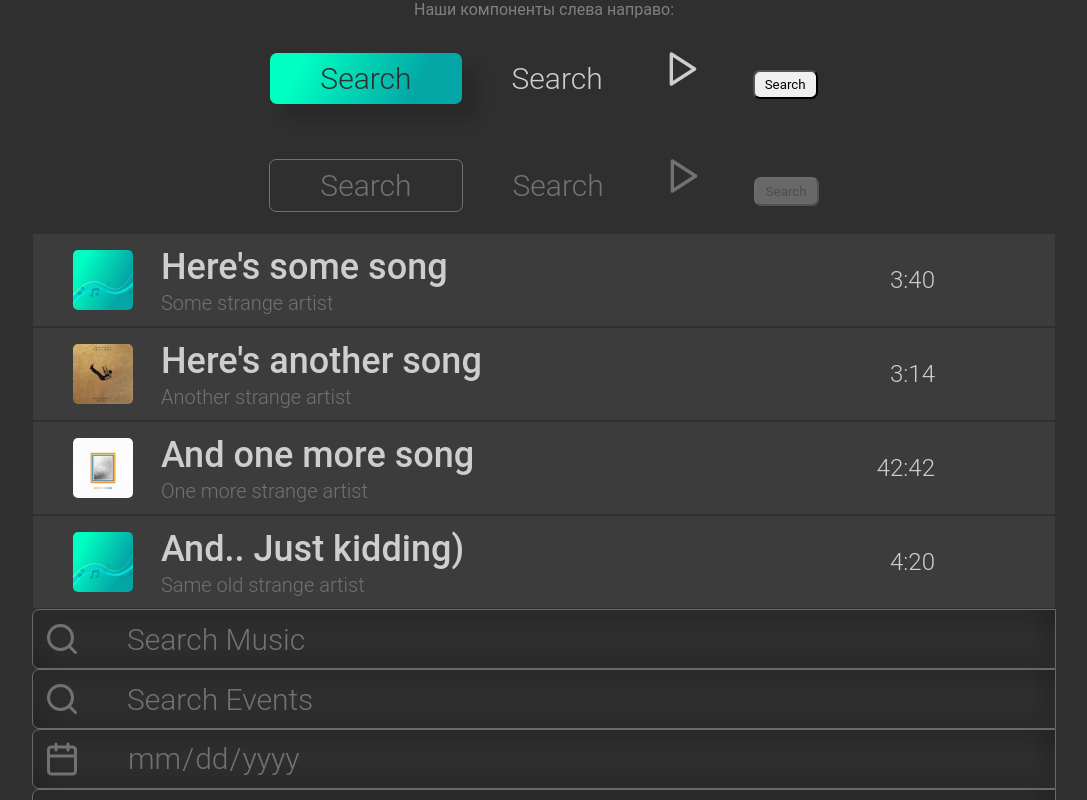
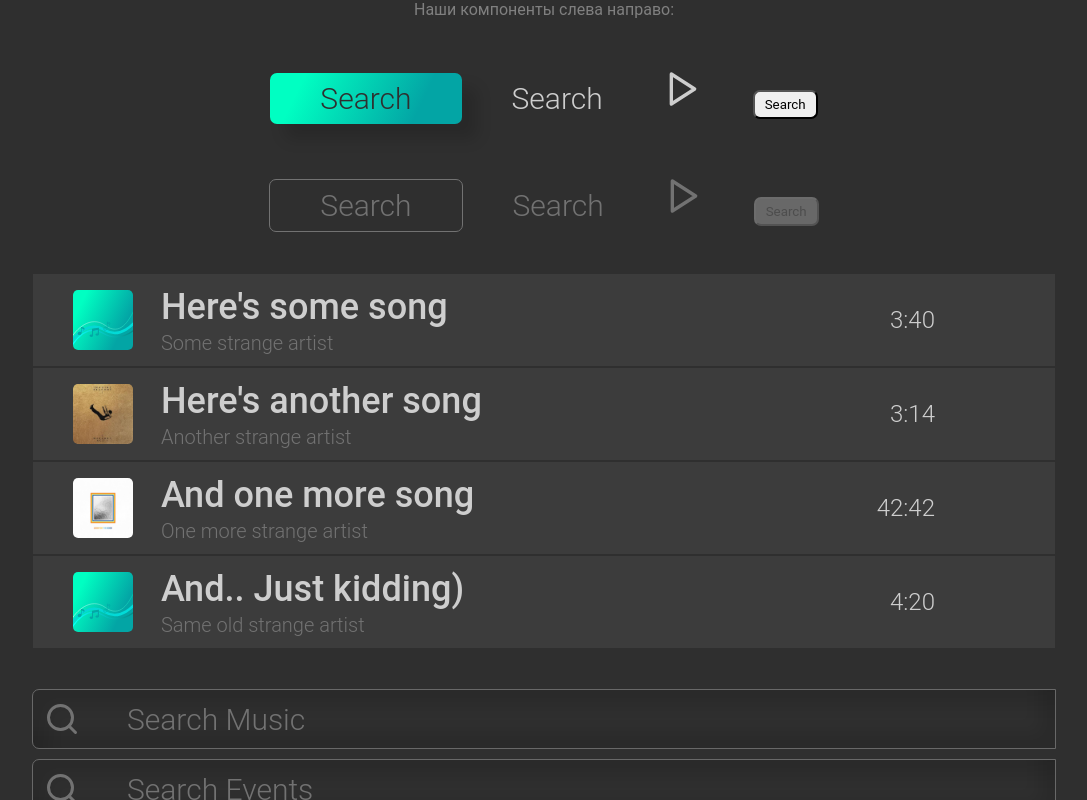
Before and after one commit to mari1647iv/music-player, a React (Create React App) app: page / in a window 1280 px wide. Shown: the top 800 px of the page, without its empty margins (96-1183 px from the left). Built offline with nearby package versions, Linux system fonts and the light colour scheme.

Commit message:
Position components on the page

```diff
--- a/src/routes/Components/Components.css
+++ b/src/routes/Components/Components.css
@@ -4,7 +4,15 @@
 }
 
 .components-page button {
-  margin: 20px;
+  margin: 0 20px;
+}
+
+.components-page > div {
+  margin: 40px 0;
+}
+
+.components-page > div > .input-container {
+  margin: 10px 0;
 }
 
 .playlist {
```
Also changed, not shown: src/routes/Components/Components.js (+5 -5 lines).
